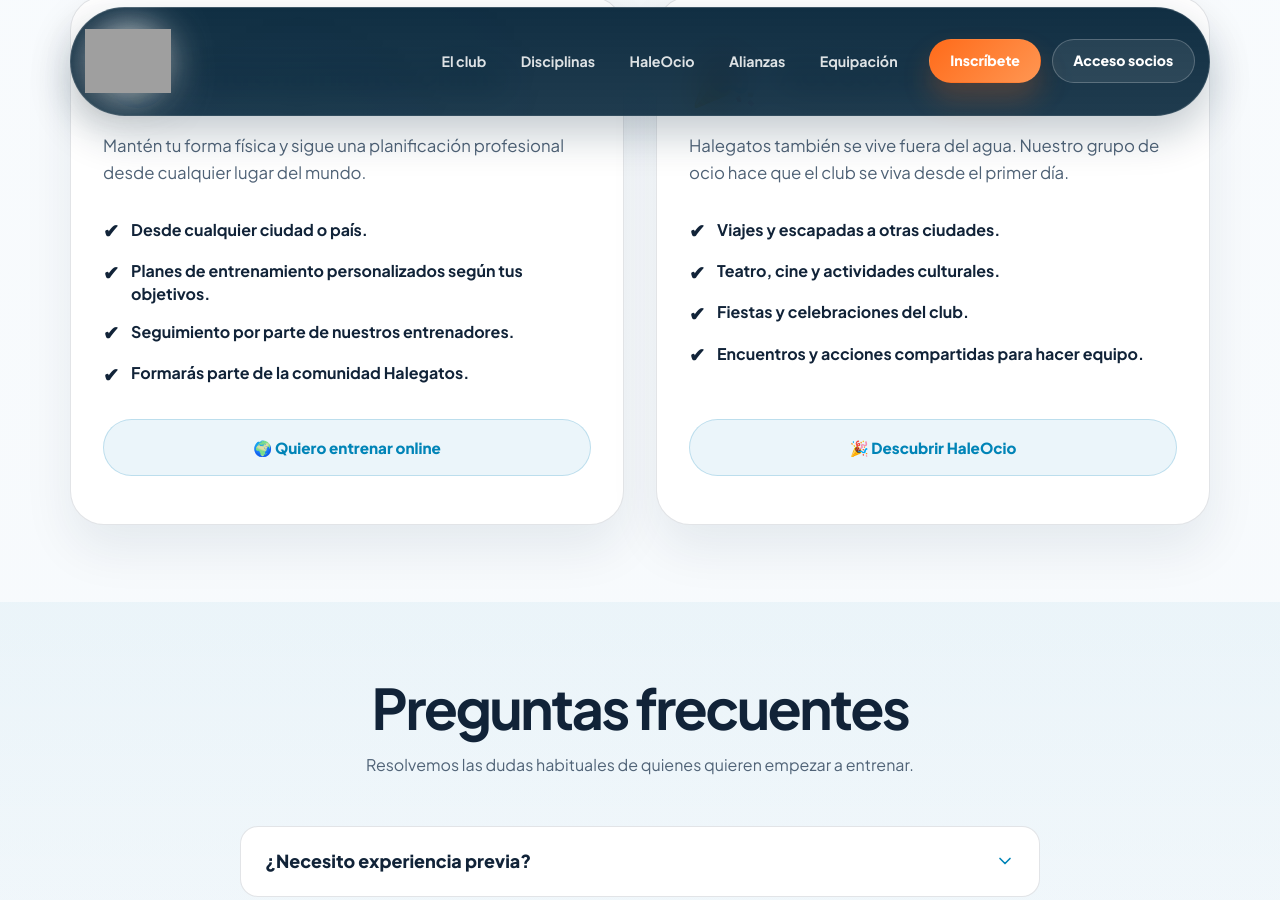
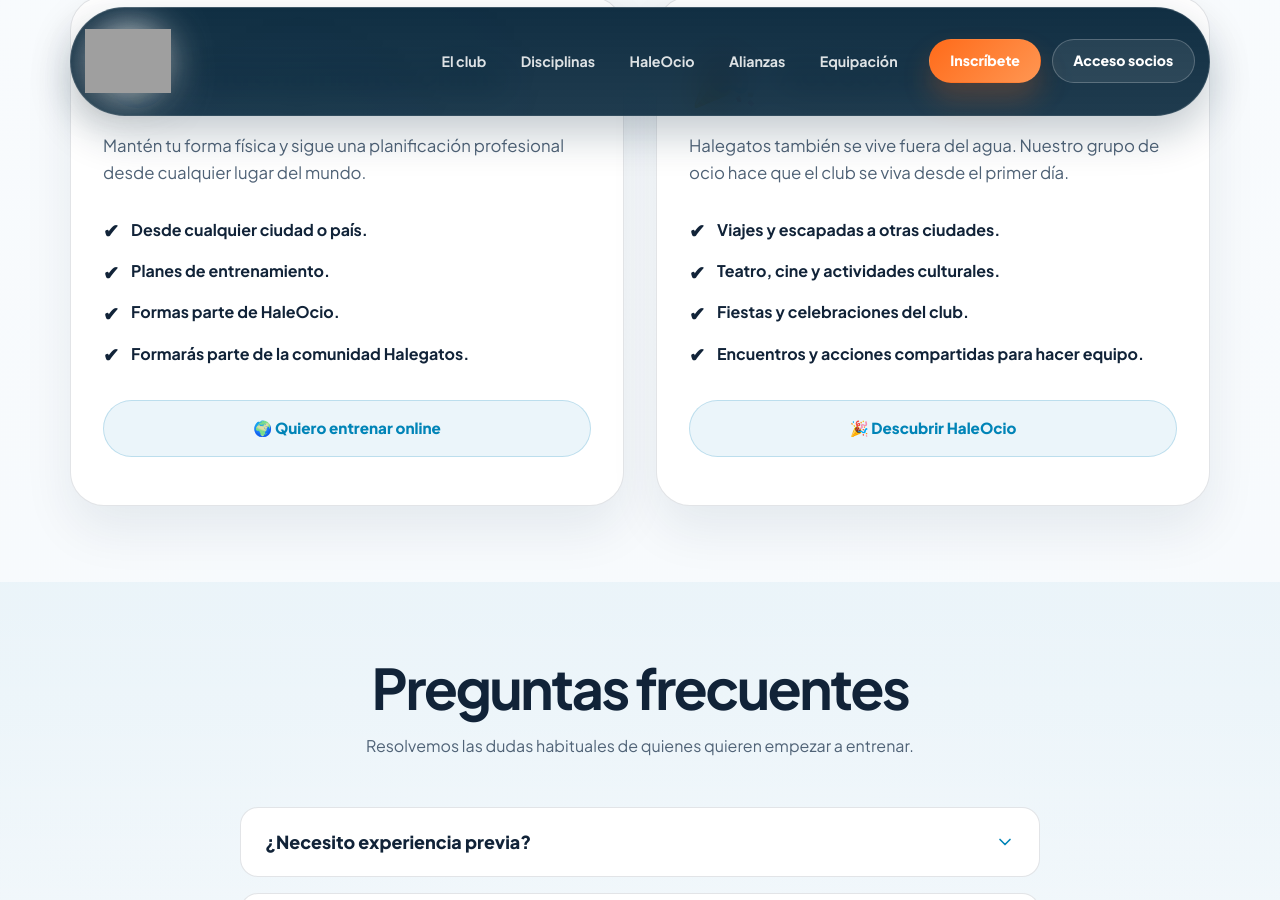
Before and after one commit to igallar98/HalegatosWeb-main, a Jekyll site: the page built from join.html, in a window 1280 px wide and 900 px high, scrolled down 2316 px. Built offline with Jekyll 4.4.1, drawn with Linux system fonts in a browser that asks for light colours; nearby versions of some CDN libraries; grey boxes are pictures that could not be loaded.

Commit message:
Update join.html

```diff
--- a/join.html
+++ b/join.html
@@ -655,8 +655,8 @@ keywords: unirse club deportivo lgtbi, apuntarse club natacion madrid, club depo
           <p>Mantén tu forma física y sigue una planificación profesional desde cualquier lugar del mundo.</p>
           <ul class="split-list">
             <li><span>✔</span> Desde cualquier ciudad o país.</li>
-            <li><span>✔</span> Planes de entrenamiento personalizados según tus objetivos.</li>
-            <li><span>✔</span> Seguimiento por parte de nuestros entrenadores.</li>
+            <li><span>✔</span> Planes de entrenamiento.</li>
+            <li><span>✔</span> Formas parte de HaleOcio.</li>
             <li><span>✔</span> Formarás parte de la comunidad Halegatos.</li>
           </ul>
           <a href="#contacto" class="btn-secondary">🌍 Quiero entrenar online</a>
```
Also changed, not shown: other parts of join.html (+1 -1 lines).
